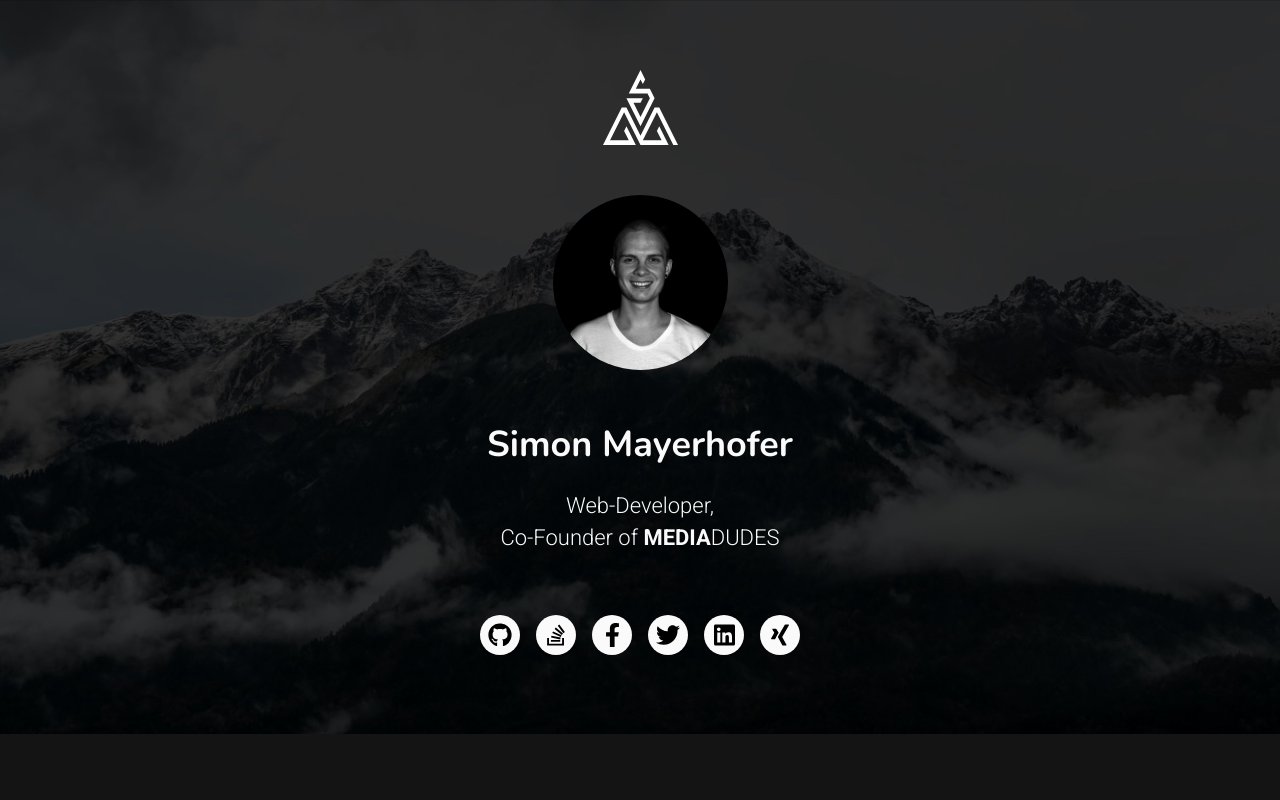
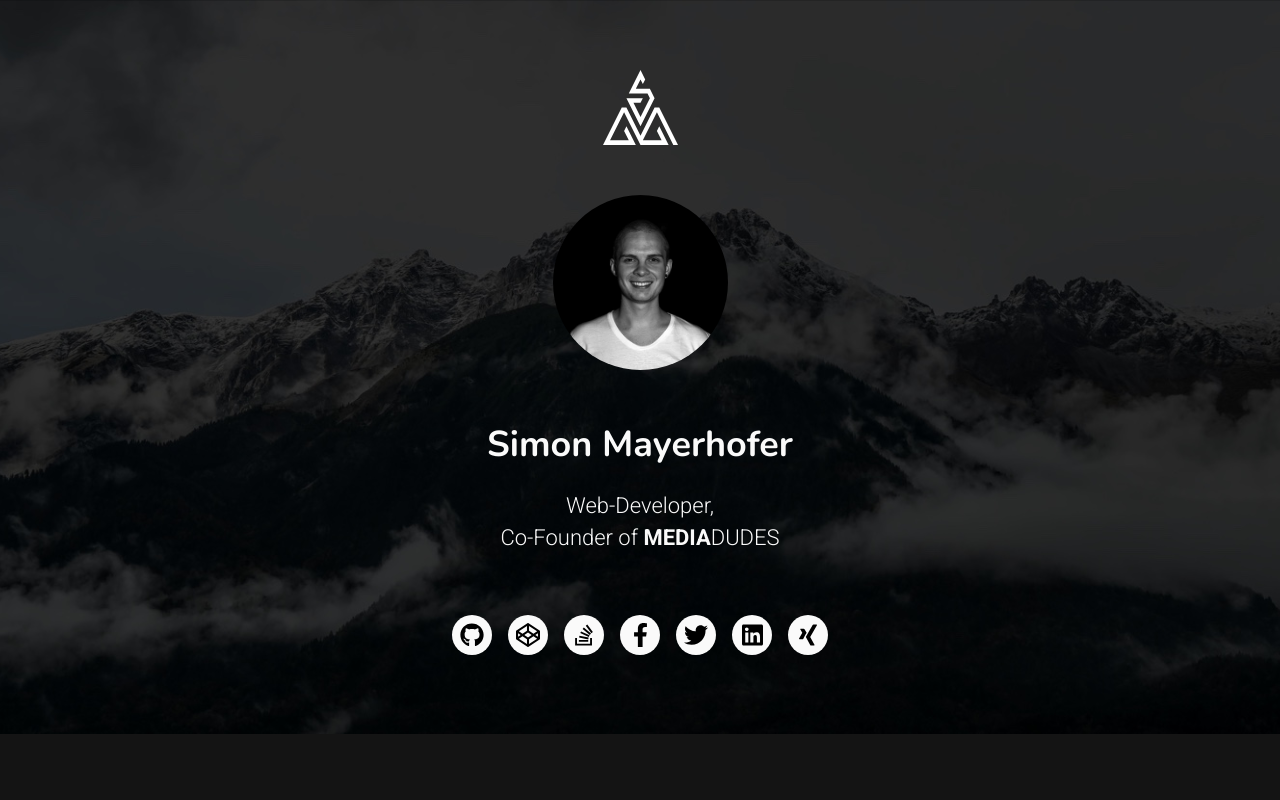
Before and after one commit to SimonMayerhofer/mayerhofer.it, a Gatsby site: page / in a window 1280 px wide. Shown: the top 800 px of the page. Built offline with nearby package versions, Linux system fonts and the light colour scheme; Gatsby itself is replaced by a stand-in of ours; some packages are replaced by stand-ins of ours.

Commit message:
Add codepen icon

```diff
--- a/gatsby-config.js
+++ b/gatsby-config.js
@@ -6,6 +6,7 @@
 		siteUrl: `https://dev.mayerhofer.it/`,
 		social: {
 			github: 'SimonMayerhofer',
+			codepen: 'maysi',
 			stackoverflow: '2180161',
 			facebook: 'mayerhofersimon',
 			twitter: `SimonMayerhofer`,
--- a/src/components/SocialMediaChannels.js
+++ b/src/components/SocialMediaChannels.js
@@ -4,6 +4,7 @@
 import { FontAwesomeIcon } from '@fortawesome/react-fontawesome';
 import {
 	faGithub,
+	faCodepen,
 	faFacebookF,
 	faStackOverflow,
 	faTwitter,
@@ -21,6 +22,7 @@
 					siteMetadata {
 						social {
 							github
+							codepen
 							stackoverflow
 							facebook
 							twitter
@@ -48,6 +50,21 @@
 					<FontAwesomeIcon
 						className="SocialMediaChannels__icon"
 						icon={faGithub}
+					/>
+				</a>
+			) : null}
+
+			{channels.codepen ? (
+				<a
+					className="SocialMediaChannels__link"
+					href={`https://codepen.io/${channels.codepen}/`}
+					target="_blank"
+					rel="noopener noreferrer"
+					aria-label="CodePen"
+				>
+					<FontAwesomeIcon
+						className="SocialMediaChannels__icon"
+						icon={faCodepen}
 					/>
 				</a>
 			) : null}
```
